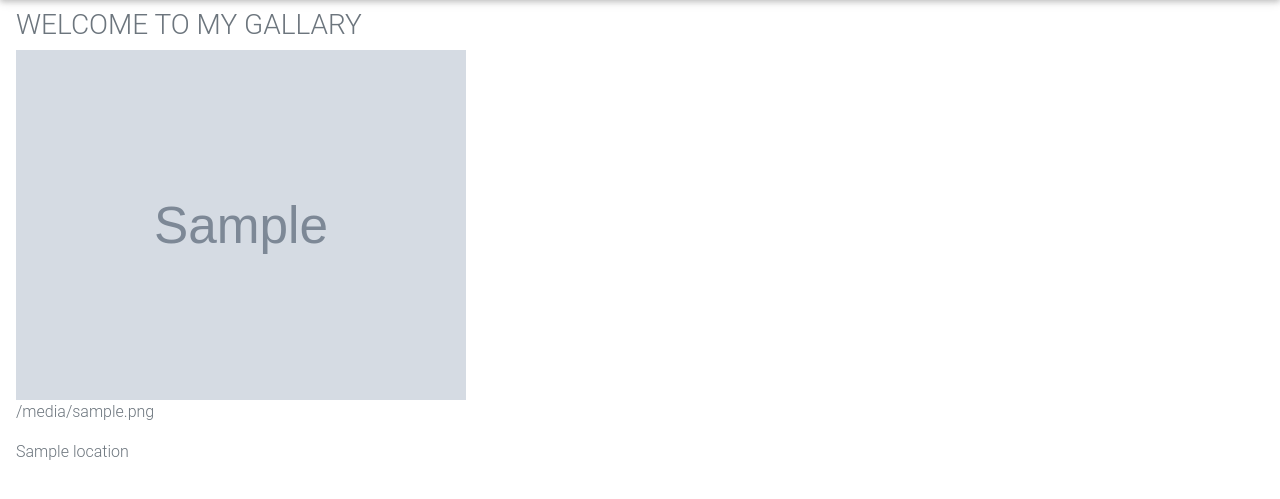
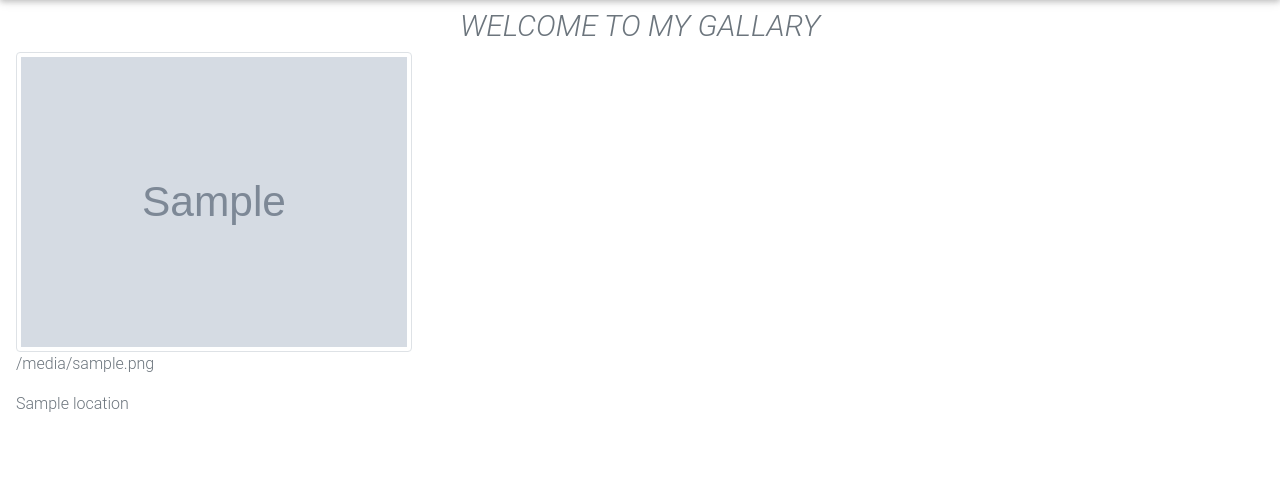
Before and after one commit to Ritamwaura/Gallery, a Django app: template photos/templates/welcome.html in a window 1280 px wide. Shown: the part 56-555 px from the top of the page. Run offline with Django 3.2, Linux system fonts and the light colour scheme; tables that the repository leaves empty hold one stand-in row (values such as "Sample post"); the template is opened without the code that fills it: values that come from a table or form of the project are taken from there, most other values are stand-ins (such as "Sample title", 1, 10 or a date in 2020); grey boxes marked "Sample" are stand-in pictures; some libraries are stand-ins or nearby versions.

Commit message:
add changes to welcome page

```diff
--- a/photos/templates/welcome.html
+++ b/photos/templates/welcome.html
@@ -1,6 +1,19 @@
 {%extends 'base.html' %} {%block content %}
-<h3>WELCOME TO MY GALLARY</h3>
+<h3 style="text-align: center;font-style: oblique;font-size:30px;">WELCOME TO MY GALLARY</h3>
 
-{%for image in images %} <img src="{{image.Photo_image.url}}" height="350" width="450">
-<p>{{image.Photo_image.url}}</p>
-<p>{{image.location.name}}</p>{%endfor%} {%endblock%}
+
+
+<div class="row">
+
+    {%for image in images %}
+    <div class="col-md-6 col-sm-4 col-lg-4">
+        <img src="{{image.Photo_image.url}}" height="400" width="400" class="img-thumbnail">
+        <p>{{image.Photo_image.url}}</p>
+        <p>{{image.location.name}}</p>
+    </div>
+
+    {%endfor%}
+</div>
+<!-- <p>{{image.Photo_image.url}}</p>
+    <p>{{image.location.name}}</p> -->
+{%endblock%}
```
